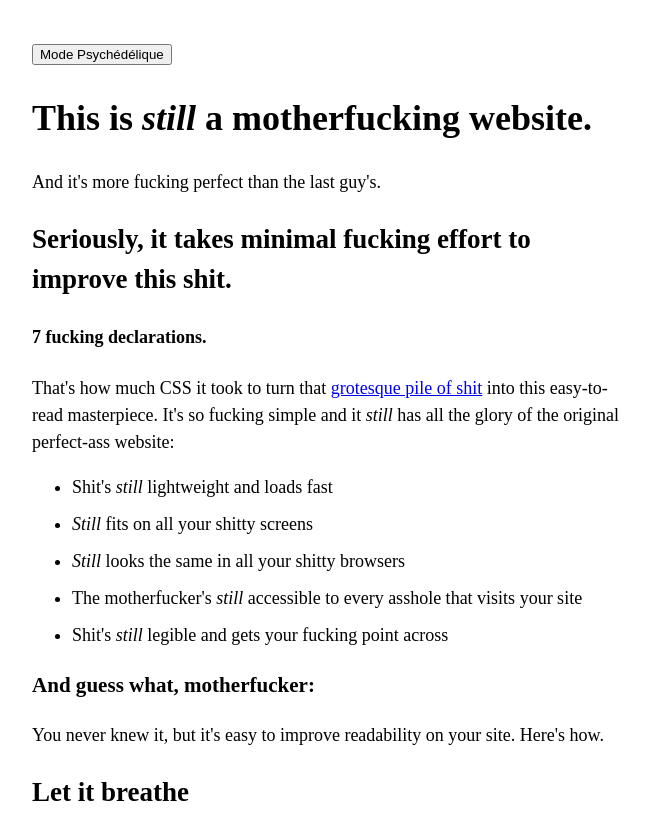
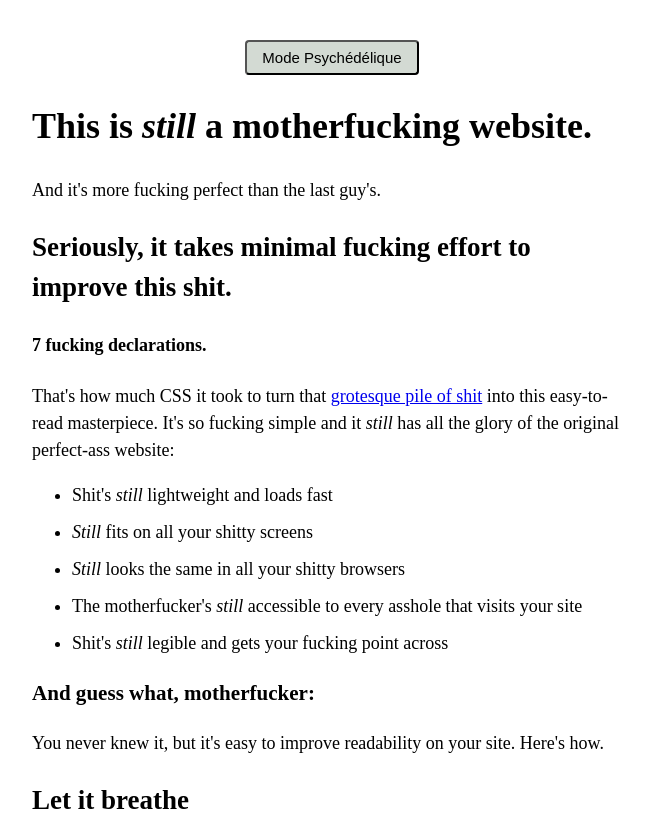
Before and after one commit to Hamza-Ouni/BetterMotherFuckingWebsite, a plain HTML site: page index.html in a window 1280 px wide. Shown: the top 823 px of the page, without its empty margins (308-958 px from the left). Drawn offline with Linux system fonts and the light colour scheme.

Commit message:
Styling button

```diff
--- a/style.css
+++ b/style.css
@@ -12,3 +12,12 @@ body {
   hr.solid {
     border-top: 2px solid #bbb;
   }
+
+  button {
+    display: block;
+    margin: 0 auto;
+    padding: 7px 15px;
+    background-color: #d3dad3;
+    font-size: 15px;
+    border-radius: 4px;
+  }
```
Also changed, not shown: script.js (+8 -0 lines).
